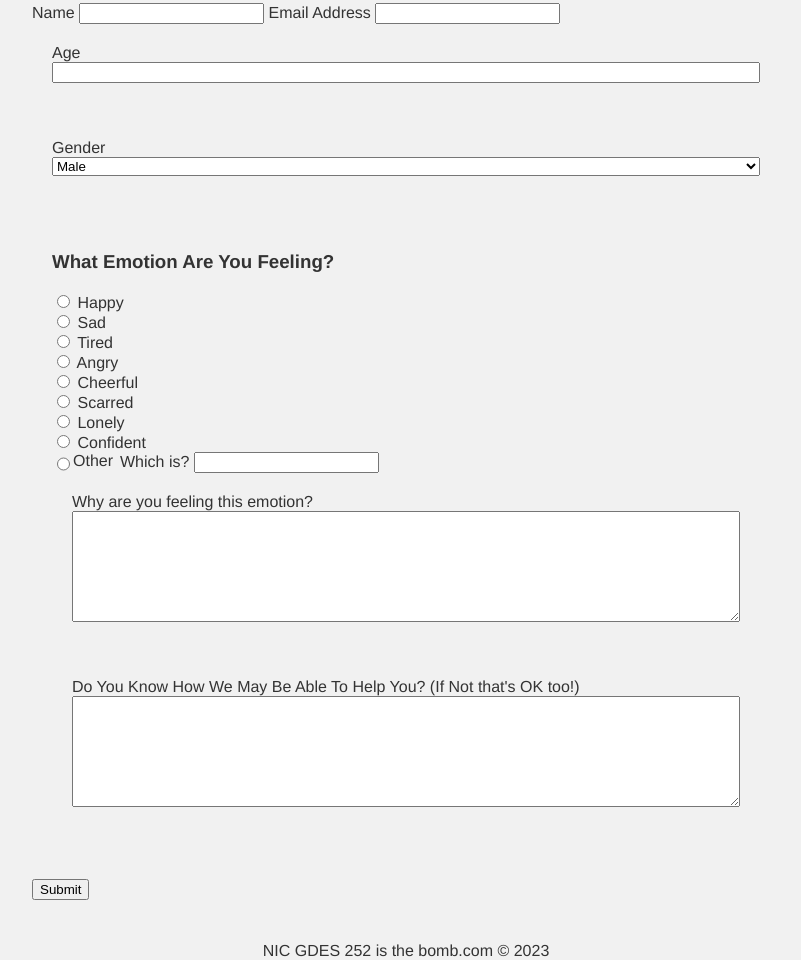
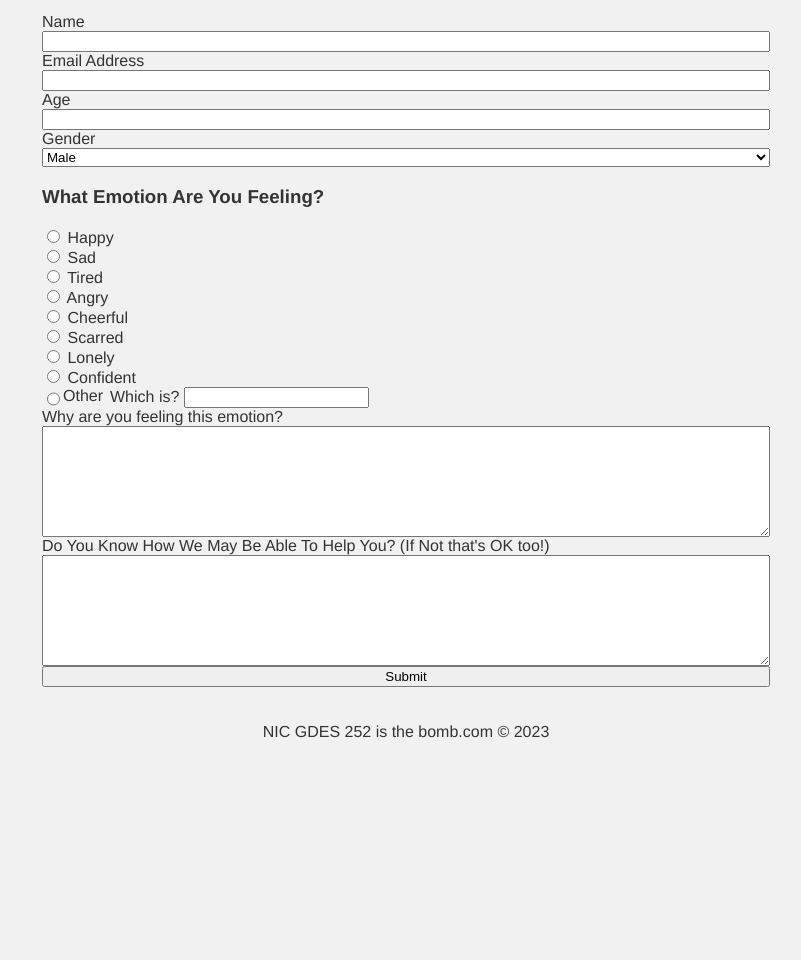
Before and after one commit to nic-gdes/lets-build-an-html-form-missidaho, a plain HTML site: page index.html in a window 1280 px wide. Shown: the part 165-1125 px from the top of the page, without its empty margins (234-1035 px from the left). After the commit the page ends 906 px from the top, so only its background shows below. Drawn offline with Linux system fonts and the light colour scheme.

Commit message:
finished

```diff
--- a/index.html
+++ b/index.html
@@ -15,31 +15,29 @@
     <main>
         <!-- Edit code below this line -->
         <form action="./results.html" method="GET">
-            <div class="formswrapper">
+            <div class="forms">
 
 
                 <h2>Emotional Therapy Form</h2>
-                <!-- <form class="forms"> -->
+
                     <label for="Name">Name</label>
                     <input type="text" id="Name" name="user_name">
-                <!-- </form> -->
-                <form class="forms">
+
+
                     <label for="contact">Email Address</label>
                     <input type="email" id="contact" name="user_email" required>
-                </form>
-                <form class="forms">
 
                     <label for="age">Age</label>
                     <input type="number" id="age" name="user_age">
-                </form>
-                <form class="forms">
+
+
                     <label for="gender">Gender</label>
                     <select name="Gender" id="gender">
                         <option value="Man">Male</option>
                         <option value="Woman">Female</option>
                     </select>
-                </form>
-                <form class="forms">
+
+
                     <div class="currentemotion">
                         <h3>What Emotion Are You Feeling?</h3>
                         <div class="emotion_items">
@@ -82,23 +80,21 @@
                                 <input type="text" name="other_emotion" id="other_emotion">
                             </div>
                         </div>
-                </form>
-                <form class="forms">
+
+
                     <label for="why_the_emotion">Why are you feeling this emotion?</label>
                     <textarea id="why_the_emotion" name="why_the_emotion" rows="7"></textarea>
-                </form>
-                <form class="forms">
+
                     <label for="how_can_we_help">Do You Know How We May Be Able To Help You? (If Not that's OK
                         too!)</label>
                     <textarea id="how_can_we_help" name="how_can_we_help" rows="7"></textarea>
-                </form>
-        </form>
+
 
         </div>
 
-        <form>
+
             <button input type="submit">Submit</button>
-        </form>
+
         </div>
         </form>
         <!-- Edit code above this line -->
```
